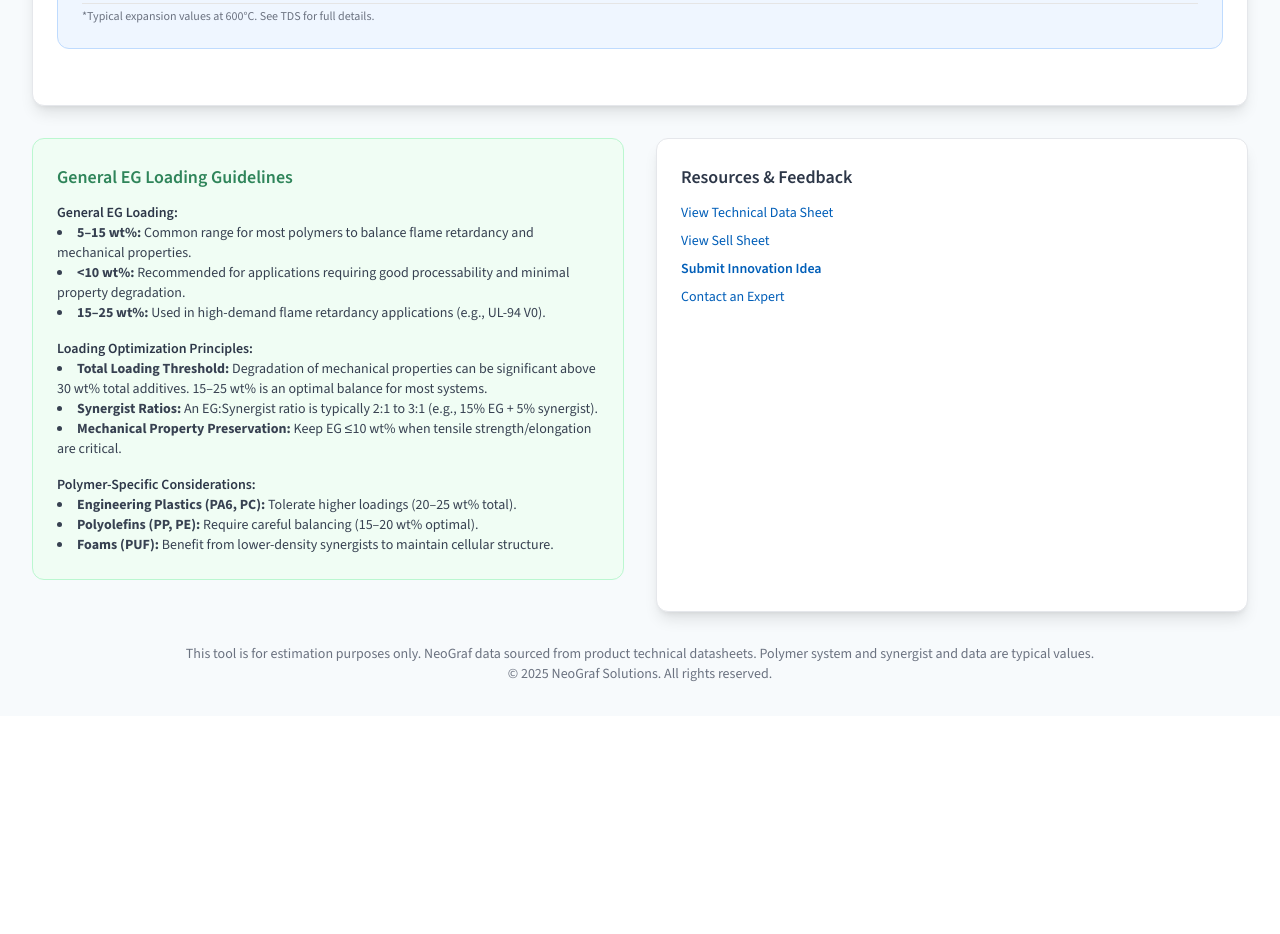
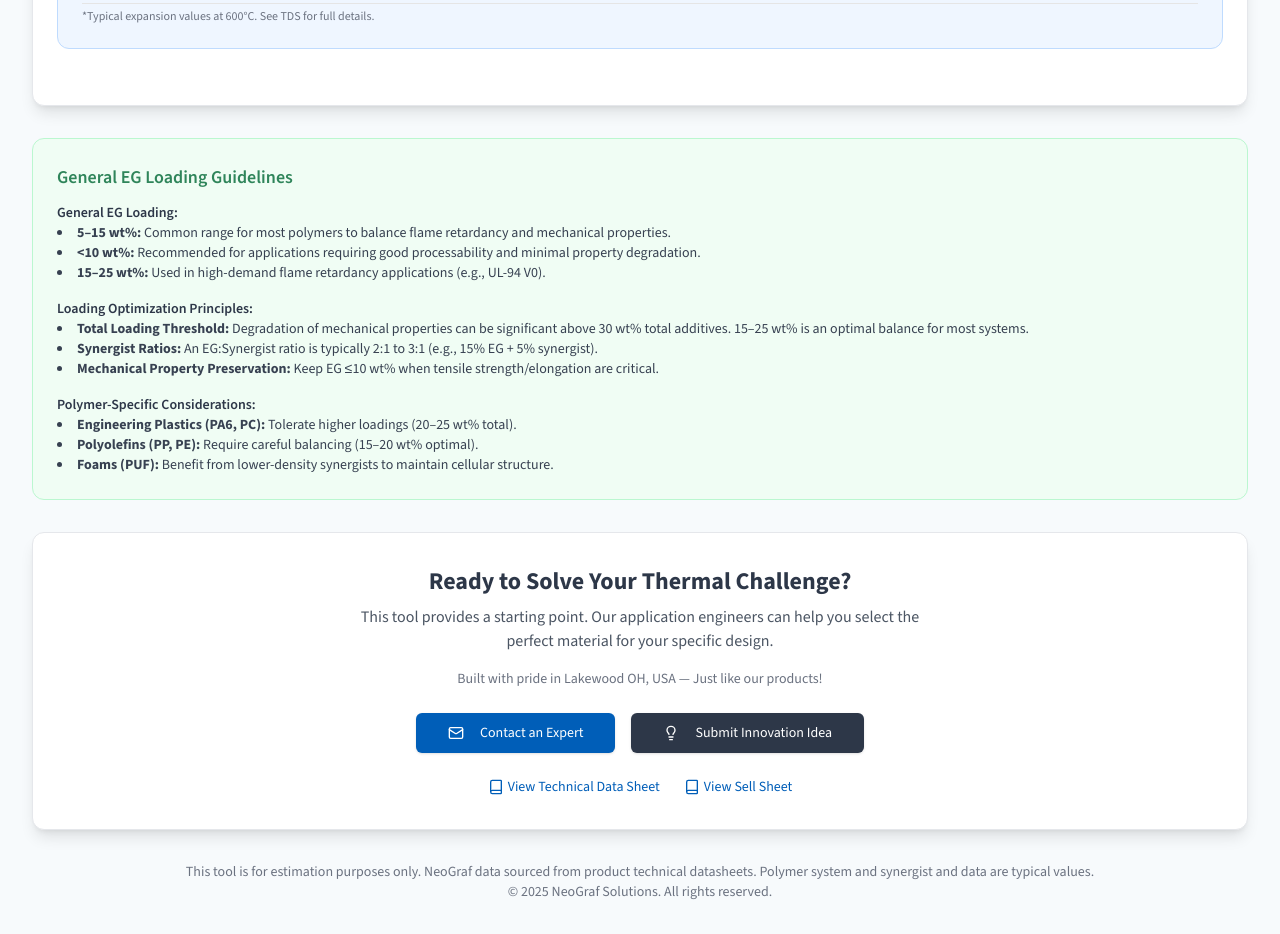
Before and after one commit to LynyrdGrynyrd/GRAFGUARDSynergySelector, a Next.js app: page / in a window 1280 px wide. Shown: the part 1660-2594 px from the top of the page. Before the commit the page ends 2376 px from the top, so only its background shows below. Built offline with nearby package versions, Linux system fonts and the light colour scheme.

Commit message:
[dyad] Redesigning the resources section into a call-to-action block - wrote 2 file(s), renamed 1 file(s)

```diff
--- a/src/components/synergy-selector.tsx
+++ b/src/components/synergy-selector.tsx
@@ -3,7 +3,7 @@
 import { Header } from '@/components/synergy/Header';
 import { EducationalSection } from '@/components/synergy/EducationalSection';
 import { Guidelines } from '@/components/synergy/Guidelines';
-import { Resources } from '@/components/synergy/Resources';
+import { CallToAction } from '@/components/synergy/CallToAction';
 import { Footer } from '@/components/synergy/Footer';
 import { ResultsDisplay } from '@/components/synergy/ResultsDisplay';
 import { GradeDetailModal } from './synergy/GradeDetailModal';
@@ -69,10 +69,8 @@ export function SynergySelector() {
           />
         </div>
 
-        <div className="grid grid-cols-1 md:grid-cols-2 gap-8">
-          <Guidelines />
-          <Resources />
-        </div>
+        <Guidelines />
+        <CallToAction />
       </div>
 
       <Footer />
--- /dev/null
+++ b/src/components/synergy/CallToAction.tsx
@@ -0,0 +1,38 @@
+import { Button } from "@/components/ui/button";
+import { Book, Mail, Lightbulb } from "lucide-react";
+
+export function CallToAction() {
+  return (
+    <div className="bg-white p-8 rounded-xl shadow-lg border border-gray-200 text-center">
+      <h2 className="text-2xl font-bold text-neograf-dark-gray mb-2">
+        Ready to Solve Your Thermal Challenge?
+      </h2>
+      <p className="text-gray-600 max-w-xl mx-auto">
+        This tool provides a starting point. Our application engineers can help you select the perfect material for your specific design.
+      </p>
+      <p className="text-sm text-gray-500 mt-4 mb-6">
+        Built with pride in Lakewood OH, USA — Just like our products!
+      </p>
+      <div className="flex flex-col sm:flex-row items-center justify-center gap-4 mb-6">
+        <Button asChild size="lg" className="bg-neograf-blue hover:bg-neograf-blue/90 text-white w-full sm:w-auto">
+          <a href="https://neograf.com/contact-us/" target="_blank" rel="noopener noreferrer">
+            <Mail className="mr-2 h-5 w-5" /> Contact an Expert
+          </a>
+        </Button>
+        <Button asChild size="lg" className="bg-neograf-dark-gray hover:bg-neograf-dark-gray/90 text-white w-full sm:w-auto">
+          <a href="https://neograf.live.itonicsit.de/insights" target="_blank" rel="noopener noreferrer">
+            <Lightbulb className="mr-2 h-5 w-5" /> Submit Innovation Idea
+          </a>
+        </Button>
+      </div>
+      <div className="flex flex-col sm:flex-row items-center justify-center gap-x-6 gap-y-2 text-sm">
+        <a href="https://www.neograf.com/wp-content/uploads/2023/04/grafguard-sell-sheet.pdf" target="_blank" rel="noopener noreferrer" className="text-neograf-blue hover:underline transition flex items-center gap-1">
+          <Book className="h-4 w-4" /> View Technical Data Sheet
+        </a>
+        <a href="https://www.neograf.com/wp-content/uploads/2023/04/grafguard-sell-sheet.pdf" target="_blank" rel="noopener noreferrer" className="text-neograf-blue hover:underline transition flex items-center gap-1">
+          <Book className="h-4 w-4" /> View Sell Sheet
+        </a>
+      </div>
+    </div>
+  );
+}
--- a/src/components/synergy/Resources.tsx
+++ /dev/null
@@ -1,13 +0,0 @@
-export function Resources() {
-  return (
-    <div className="bg-white p-6 rounded-xl shadow-lg border border-gray-200">
-      <h3 className="text-lg font-semibold mb-3">Resources & Feedback</h3>
-      <div className="flex flex-col gap-2 text-sm">
-        <a href="https://www.neograf.com/wp-content/uploads/2023/04/grafguard-sell-sheet.pdf" target="_blank" rel="noopener noreferrer" className="text-neograf-blue hover:underline transition">View Technical Data Sheet</a>
-        <a href="https://www.neograf.com/wp-content/uploads/2023/04/grafguard-sell-sheet.pdf" target="_blank" rel="noopener noreferrer" className="text-neograf-blue hover:underline transition">View Sell Sheet</a>
-        <a href="https://neograf.live.itonicsit.de/insights" target="_blank" rel="noopener noreferrer" className="font-semibold text-neograf-blue hover:underline transition">Submit Innovation Idea</a>
-        <a href="https://neograf.com/contact-us/" target="_blank" rel="noopener noreferrer" className="text-neograf-blue hover:underline transition">Contact an Expert</a>
-      </div>
-    </div>
-  );
-}
```
